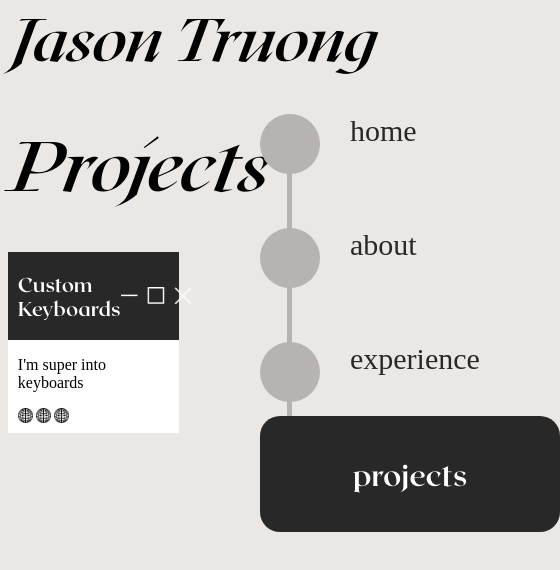
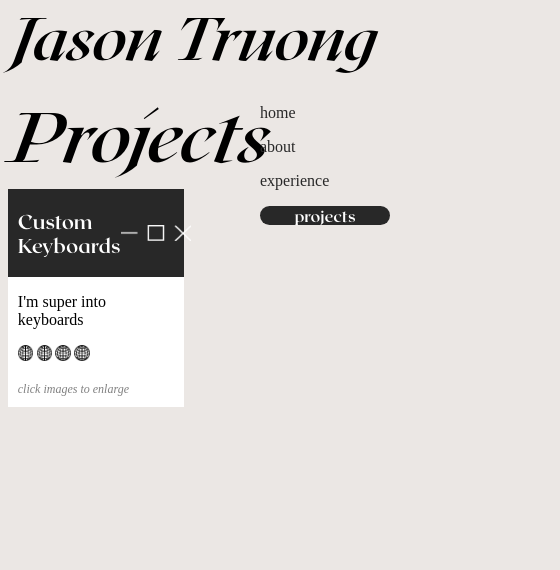
Before and after one commit to jasonntruong/jasonntruong.github.io, a React (Create React App) app: page /projects in a window 390 px wide. Shown: the top 570 px of the page, 560 px wide, since content can reach past the window. Built offline with nearby package versions, Linux system fonts and the light colour scheme; a web font is replaced by a local one.

Commit message:
made responsive. adding hamburger menu

```diff
--- a/package.json
+++ b/package.json
@@ -9,6 +9,7 @@
     "bootstrap": "^5.2.1",
     "react": "^18.2.0",
     "react-bootstrap": "^2.5.0",
+    "react-burger-menu": "^3.0.8",
     "react-dom": "^18.2.0",
     "react-modal": "^3.16.1",
     "react-router-dom": "^6.4.2",
--- a/src/App.scss
+++ b/src/App.scss
@@ -4,6 +4,7 @@
   display: table;
   clear: both;
 }
+
 
 .column {
   float: left;
@@ -18,14 +19,25 @@
 }
 
 .desc {
-  font-size: 20px;
+  @media (max-width: 1023px) {
+    font-size: 15px;
+  }
+  @media (min-width: 1024px) {
+    font-size: 20px;
+  }
+  font-size: 12px;
   text-align: center;
   font-weight: bold;
   font-family: Adelle;
 }
 
 .globe {
-  width: 100px;
+  @media (max-width: 1023px) {
+    width: 70px;
+  }
+  @media (min-width: 1024px) {
+    width: 100px;
+  }
   margin-left: auto;
   margin-right: auto;
   display: block;
@@ -35,8 +47,19 @@
   font-family: Roxborough;
   font-style: italic;
   font-size: 70px;
+  line-height: 0px;
+  padding-bottom: 3%;
+}
+
+#title {
+  text-decoration: none;
+  color: inherit;
+}
+
+#titleContainer {
+  margin-bottom: 4%;
 }
 
 .left-content {
-  margin: 3%;
+  margin-left: 3%;
 }
--- a/src/App.tsx
+++ b/src/App.tsx
@@ -1,7 +1,7 @@
 import "./App.scss";
 
-import React, { useState } from "react";
-import { Route, BrowserRouter as Router, Routes } from "react-router-dom";
+import { Link, Route, BrowserRouter as Router, Routes } from "react-router-dom";
+import React, { useEffect, useState } from "react";
 
 import About from "./Pages/About.tsx";
 import Card from "./Card.tsx";
@@ -11,10 +11,15 @@ import NavBar from "./NavBar/NavBar.tsx";
 import Projects from "./Pages/Projects.tsx";
 
 function App() {
+  const [selected, setSelected] = useState("");
+  const [hovering, setHovering] = useState("");
+
+  useEffect(() => {
     let currentLocation = window.location.pathname.substring(1);
     currentLocation = currentLocation.length === 0 ? "home" : currentLocation;
-  const [selected, setSelected] = useState(currentLocation);
-  const [hovering, setHovering] = useState(currentLocation);
+    setSelected(currentLocation);
+    setHovering(currentLocation);
+  }, [selected]);
 
   function onHoverMenu(item: string) {
     setHovering(item);
@@ -34,13 +39,13 @@ function App() {
       onLeave={onLeaveHover}
     />
   );
-
   return (
-    <>
+    <Router>
       <div id="titleContainer">
-        <button id="title">Jason Truong</button>
+        <Link to="/" id="title" onClick={() => onSelectedMenu("home")}>
+          Jason Truong
+        </Link>
       </div>
-      <Router>
       <Routes>
         <Route
           path="/"
@@ -51,14 +56,9 @@ function App() {
           path="/experience"
           element={<Experience navbar={navbar} />}
         ></Route>
-          <Route
-            path="/projects"
-            element={<Projects navbar={navbar} />}
-          ></Route>
+        <Route path="/projects" element={<Projects navbar={navbar} />}></Route>
       </Routes>
     </Router>
-      {/* <Card title="TD Bank" desc="At TD I was a software developer" /> */}
-    </>
   );
 }
 
--- a/src/Card.scss
+++ b/src/Card.scss
@@ -46,13 +46,13 @@
 }
 
 .modal {
-  width: 30vw;
-  height: 30vw;
+  width: 35vw;
+  height: 35vw;
   background-color: #ebe7e4;
   border-radius: 20px;
   margin-left: auto;
   margin-right: auto;
-  transform: translateY(30%);
+  transform: translateY(25%);
 }
 
 .modal:focus {
@@ -62,8 +62,9 @@
 .x {
   font-family: "Adelle";
   font-weight: bold;
-  font-size: 25px;
+  font-size: 2vw;
   float: right;
+  padding-right: 2vw;
   display: "inline-flex";
   cursor: pointer;
 }
--- a/src/Card.tsx
+++ b/src/Card.tsx
@@ -11,11 +11,32 @@ interface Props {
   title: string;
   desc: string;
   imgs: [string, string];
+  links: [string, string];
 }
 function Card(props: Props) {
   const [openModal, setOpenModal] = useState(false);
-  const [displayImg, setdisplayImg] = useState();
+  const [displayImg, setdisplayImg] = useState("");
   const [displayTitle, setDisplayTitle] = useState("");
+
+  const handleExtra = (type: string, img: string, extra: string) => {
+    return (
+      <img
+        className="columnImg"
+        src={img}
+        key={img}
+        alt={img}
+        onClick={() => {
+          if (type === "link") {
+            window.open(extra, "_blank", "noopener,noreferrer");
+          } else if (type === "image") {
+            setOpenModal(true);
+            setdisplayImg(img);
+            setDisplayTitle(extra);
+          }
+        }}
+      />
+    );
+  };
 
   return (
     <>
@@ -35,22 +56,19 @@ function Card(props: Props) {
           <p>{props.desc}</p>
           <div className="rowImg">
             {props.imgs?.map(([img, title]) => {
-              console.log(typeof img);
-              return (
-                <img
-                  className="columnImg"
-                  src={img}
-                  key={img}
-                  alt={img}
-                  onClick={() => {
-                    setOpenModal(true);
-                    setdisplayImg(img);
-                    setDisplayTitle(title);
-                  }}
-                />
-              );
+              return handleExtra("image", img, title);
+            })}
+            {props.links?.map(([img, link]) => {
+              return handleExtra("link", img, link);
             })}
           </div>
+
+          {props.imgs && (
+            <i style={{ color: "gray", fontSize: "12px" }}>
+              <br />
+              {"click images to enlarge"}
+            </i>
+          )}
         </div>
       </div>
     </>
--- a/src/ImageModal.tsx
+++ b/src/ImageModal.tsx
@@ -7,7 +7,8 @@ function ImageModal({ displayImg, setOpenModal, title }) {
         style={{
           fontFamily: "Adelle",
           fontWeight: "bold",
-          fontSize: "25px",
+          fontSize: "2vw",
+          paddingLeft: "2vw",
           display: "inline-flex",
         }}
       >
@@ -19,7 +20,6 @@ function ImageModal({ displayImg, setOpenModal, title }) {
       </p>
       <div
         style={{
-          position: "absolute",
           display: "flex",
           justifyContent: "center",
           margin: "auto",
@@ -29,7 +29,7 @@ function ImageModal({ displayImg, setOpenModal, title }) {
         <img
           src={displayImg}
           style={{
-            width: "80%",
+            width: "70%",
           }}
         />
       </div>
--- a/src/NavBar/NavBar.scss
+++ b/src/NavBar/NavBar.scss
@@ -1,53 +1,100 @@
 @import "../fonts.scss";
 
-$containerWidth: 300px;
-$circleRadius: 30px;
-$spaceBetween: 10px;
-$fontSize: 30px;
+// Mixins
+@mixin lineStyle() {
+  @media (min-width: 768px) and (max-width: 1023px) {
+    height: 20px * 9 + 7px * 8;
+    margin-left: 20px - 2.5px;
+    margin-top: 20px * 2;
+  }
+  @media (min-width: 1024px) {
+    height: 30px * 9 + 10px * 8;
+    margin-left: 30px - 2.5px;
+    margin-top: 30px * 2;
+  }
+}
 
+@mixin circleStyle() {
+  @media (min-width: 768px) and (max-width: 1023px) {
+    width: 20px * 2;
+    height: 20px * 2;
+    margin-top: 20px;
+    margin-right: 20px;
+  }
+  @media (min-width: 1024px) {
+    width: 30px * 2;
+    height: 30px * 2;
+    margin-top: 30px;
+    margin-right: 30px;
+  }
+}
+
+@mixin fontSize() {
+  @media (min-width: 768px) and (max-width: 1023px) {
+    font-size: 20px;
+  }
+  @media (min-width: 1024px) {
+    font-size: 30px;
+  }
+}
+
+@mixin containerWidth() {
+  @media (min-width: 768px) and (max-width: 1023px) {
+    width: 200px;
+  }
+  @media (min-width: 1024px) {
+    width: 300px;
+  }
+}
+
+@mixin containerStyle() {
+  @include fontSize;
+  @include containerWidth;
+  @media (min-width: 768px) and (max-width: 1023px) {
+    padding-top: 7px;
+    padding-bottom: 7px;
+  }
+  @media (min-width: 1024px) {
+    padding-top: 10px;
+    padding-bottom: 10px;
+  }
+}
+
+
+// Styling
 .container {
+  @include containerWidth;
   position: absolute;
-  width: $containerWidth;
 }
 .selected {
+  @include containerStyle;
   background: #282828;
   border-radius: 20px;
   color: white;
   font-family: "Roxborough";
-  font-size: $fontSize;
   font-weight: bold;
-  padding-top: $spaceBetween;
-  padding-bottom: $spaceBetween;
   position: relative;
   text-align: center;
-  width: $containerWidth;
 }
 
 .nonselected {
+  @include containerStyle;
   font-family: "Adelle";
-  font-size: $fontSize;
-  padding-top: $spaceBetween;
-  padding-bottom: $spaceBetween;
   position: relative;
-  width: $containerWidth;
 }
 
 .circle {
-  width: $circleRadius * 2;
-  height: $circleRadius * 2;
+  @include circleStyle;
   background: #b8b3b3;
   border-radius: 50%;
   float: left;
-  margin-top: $fontSize;
-  margin-right: $fontSize;
 }
 .line {
+  @include lineStyle;
   width: 5px;
-  height: ($circleRadius * 9) + $spaceBetween * 8;
   background: #b8b3b3;
   position: absolute;
-  margin-left: $circleRadius - 2.5px;
-  margin-top: $circleRadius * 2;
+
 }
 
 .link {
--- a/src/Pages/Home.tsx
+++ b/src/Pages/Home.tsx
@@ -1,7 +1,10 @@
+import React, { useEffect, useState } from "react";
+
 import Hands from "../Hands.tsx";
+import { slide as Menu } from "react-burger-menu";
 import NavBar from "../NavBar/NavBar.tsx";
-import React from "react";
 import globe from "../imgs/globe.webp";
+import hamburger from "../imgs/hamburger.png";
 
 interface Props {
   hovering: string;
@@ -9,12 +12,23 @@ interface Props {
 }
 
 function Home(props: Props) {
+  const [width, setWidth] = useState(window.innerWidth);
+
+  useEffect(() => {
+    function handleResize() {
+      setWidth(window.innerWidth);
+    }
+    setWidth(window.innerWidth);
+    window.addEventListener("resize", handleResize);
+  });
+
+  if (width >= 768) {
     return (
       <div className="row">
         <div className="column">
           <img className="globe" src={globe} />
           <p className="desc">Third Year CS @ TMU</p>
-        <p className="desc">SWD Intern CS @ TD</p>
+          <p className="desc">Software Dev Intern @ TD</p>
           <p className="desc">Aspiring SWE</p>
         </div>
         <div className="column">
@@ -24,5 +38,16 @@ function Home(props: Props) {
       </div>
     );
   }
+  return (
+    <div>
+      <img className="hamburger" src={hamburger} style={{ width: "6vw" }} />
+    </div>
+    // <Menu left width={"20%"} noOverlay customBurgerIcon={false}>
+    //   <a id="home" className="menu-item" href="/">
+    //     Home
+    //   </a>
+    // </Menu>
+  );
+}
 
 export default Home;
--- a/src/Pages/Projects.tsx
+++ b/src/Pages/Projects.tsx
@@ -18,6 +18,7 @@ function Projects({ navbar }) {
               [globe, "Globe 2"],
               [globe, "Glove 3"],
             ]}
+            links={[[globe, "https://www.google.com"]]}
           />
         </div>
       </div>
```
Also changed, not shown: src/imgs/hamburger.png (added), 1 other file (tests, documents, lock files or other folders). Lines whose indentation alone changed are shown as unchanged.
